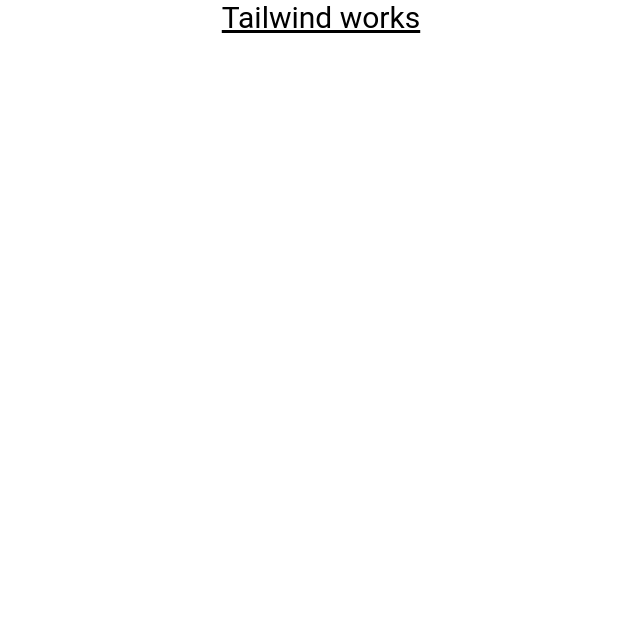
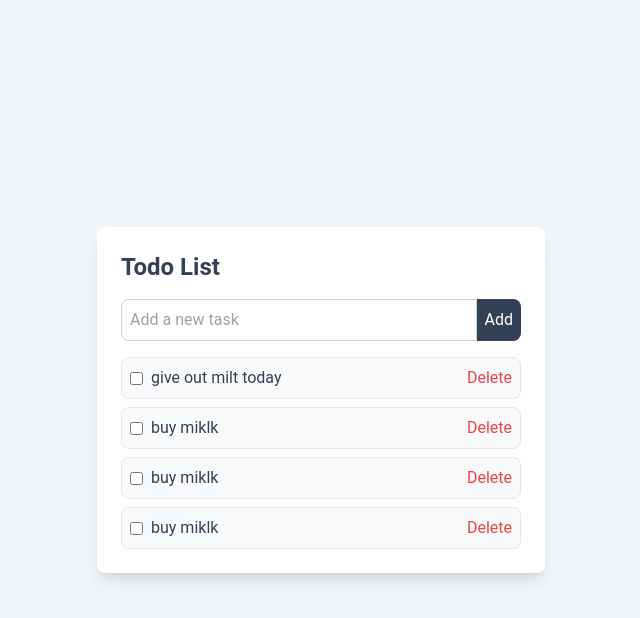
Before and after one commit to olaleykhan/taskverse, a Next.js app: page / in a window 1280 px wide. Shown: the top 618 px of the page, without its empty margins (319-959 px from the left). Built offline with nearby package versions, Linux system fonts and the light colour scheme.

Commit message:
feat:local-todo

```diff
--- a/src/app/page.tsx
+++ b/src/app/page.tsx
@@ -1,5 +1,5 @@
-import Image from "next/image";
+import TodoList from "@/features/todo/TodoList";
 
 export default function Home() {
-  return <p className="text-3xl text-center underline"> Tailwind works</p>;
+  return <TodoList />;
 }
--- /dev/null
+++ b/src/features/todo/TodoList.tsx
@@ -0,0 +1,97 @@
+"use client";
+import React, { useState } from "react";
+import { Todo } from "@/lib/types";
+import { generateTemporaryId } from "@/lib/utils/id";
+import { TODOS } from "@/lib/constants/todo";
+
+const TodoList: React.FC = () => {
+  const [todos, setTodos] = useState<Todo[]>(TODOS);
+  const [inputValue, setInputValue] = useState("");
+
+  function handleAddTodo() {
+    if (!inputValue.trim()) {
+      alert("text input cannot be empty");
+      return;
+    }
+    const newTask: Todo = {
+      id: generateTemporaryId(),
+      content: inputValue,
+      isDone: false,
+      createdBy: "Alaf",
+      markedBy: "",
+    };
+    setTodos((prev) => [...prev, newTask]);
+    setInputValue("");
+  }
+
+  function handleToggleTodoDone(id: string) {
+    setTodos((prev) =>
+      prev.map((todo) =>
+        todo.id === id
+          ? { ...todo, isDone: !todo.isDone, markedBy: "Alaf" }
+          : todo
+      )
+    );
+  }
+
+  function handleDeleteTodo(id: string) {
+    setTodos((prev) => prev.filter((todo) => todo.id !== id));
+  }
+
+  return (
+    <div className="min-h-screen bg-slate-100 flex items-center justify-center p-4">
+      <div className="bg-white shadow-lg rounded-lg p-6 w-full max-w-md">
+        <h1 className="text-2xl font-bold text-slate-700 mb-4">Todo List</h1>
+        <div className="flex mb-4">
+          <input
+            type="text"
+            className="flex-1 p-2 border border-slate-300 rounded-l-lg focus:outline-none focus:ring-2 focus:ring-slate-400"
+            value={inputValue}
+            onChange={(e) => setInputValue(e.target.value)}
+            placeholder="Add a new task"
+          />
+          <button
+            onClick={handleAddTodo}
+            className="bg-slate-700 text-white p-2 rounded-r-lg hover:bg-slate-800 transition"
+          >
+            Add
+          </button>
+        </div>
+        <ul className="space-y-2">
+          {todos.map((todo) => (
+            <li
+              key={todo.id}
+              className={`flex items-center justify-between p-2 border rounded-lg ${
+                todo.isDone ? "bg-slate-200" : "bg-slate-50"
+              } transition`}
+            >
+              <div className="flex items-center">
+                <input
+                  type="checkbox"
+                  className="mr-2"
+                  checked={todo.isDone}
+                  onChange={() => handleToggleTodoDone(todo.id)}
+                />
+                <span
+                  className={`text-slate-700 ${
+                    todo.isDone ? "line-through" : ""
+                  }`}
+                >
+                  {todo.content}
+                </span>
+              </div>
+              <button
+                onClick={() => handleDeleteTodo(todo.id)}
+                className="text-red-500 hover:text-red-700 transition"
+              >
+                Delete
+              </button>
+            </li>
+          ))}
+        </ul>
+      </div>
+    </div>
+  );
+};
+
+export default TodoList;
--- /dev/null
+++ b/src/lib/constants/todo.ts
@@ -0,0 +1,36 @@
+import type { Todo } from "@/lib/types";
+
+export const TODOS:Todo[] = [
+    {
+        id: "hulla ballu",
+        content: "give out milt today",
+        isDone: false,
+        createdBy: "Lekan OG",
+        markedBy: "Lekan OG"
+
+    },
+    {
+        id: "hghg",
+        content: "buy miklk",
+        isDone: false,
+        createdBy: "Lekan OG",
+        markedBy: "Lekan OG"
+
+    },
+    {
+        id: "hulla",
+        content: "buy miklk",
+        isDone: false,
+        createdBy: "Lekan OG",
+        markedBy: "Lekan OG"
+
+    },
+    {
+        id: "jff ballu",
+        content: "buy miklk",
+        isDone: false,
+        createdBy: "Lekan OG",
+        markedBy: "Lekan OG"
+
+    },
+]
--- /dev/null
+++ b/src/lib/types/index.ts
@@ -0,0 +1,2 @@
+export * from "./todo"
+export * from "./pusher"
--- /dev/null
+++ b/src/lib/types/pusher.ts
@@ -0,0 +1,7 @@
+export interface PusherError {
+    error: {
+      data: {
+        code: number;
+      };
+    };
+  }
--- /dev/null
+++ b/src/lib/types/todo.ts
@@ -0,0 +1,14 @@
+// /path/to/types.ts
+export interface Todo {
+    id: string;
+    content: string;
+    isDone: boolean;
+    createdBy: string;
+    markedBy?: string;
+  }
+
+  export interface CreateTodo {
+    content: string;
+    isDone: boolean;
+    createdBy: string;
+  }
--- /dev/null
+++ b/src/lib/utils/id.ts
@@ -0,0 +1,3 @@
+export const generateTemporaryId = () => {
+    return 'temp-' + Date.now() + '-' + Math.random().toString(36).substr(2, 9);
+  };
```
Also changed, not shown: src/features/todo/index.ts (added).
